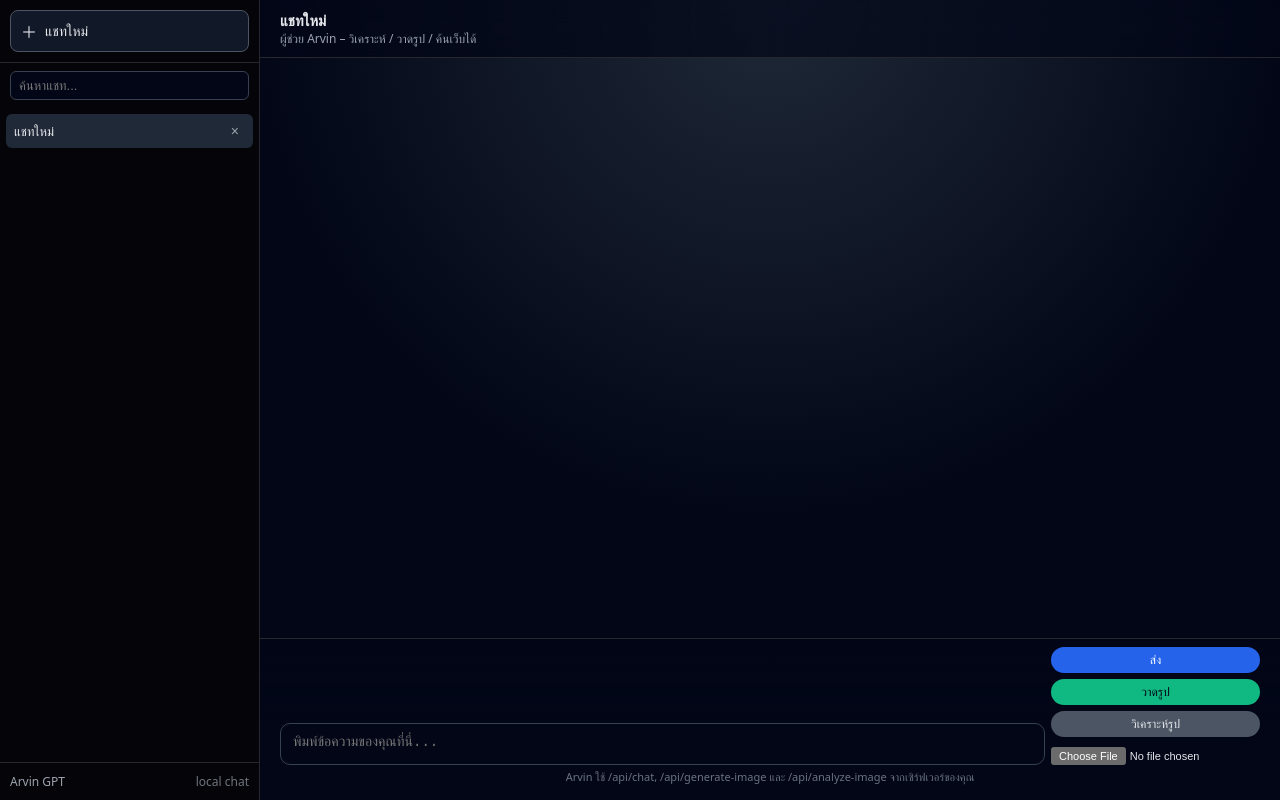
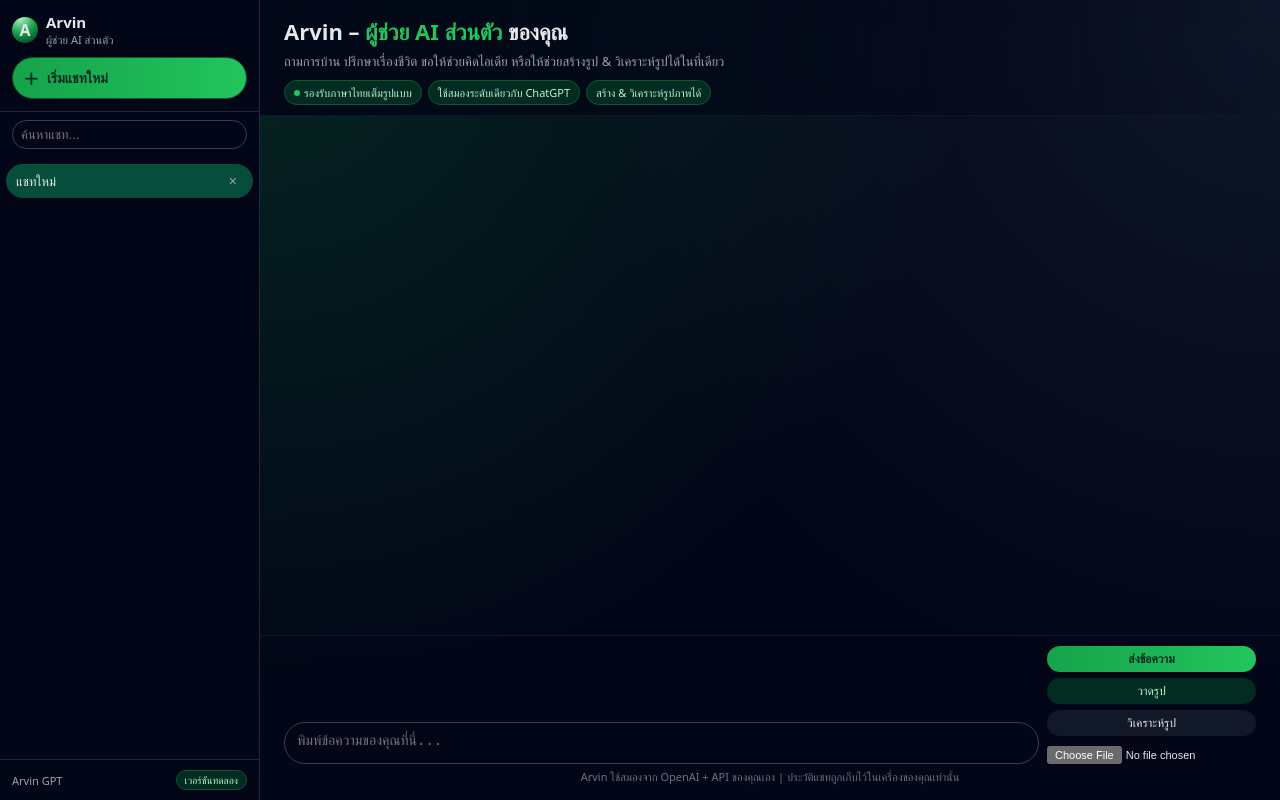
Before and after one commit to Chanakan01/Arvin, a website: page public/index.html in a window 1280 px wide. Drawn offline with Linux system fonts and the light colour scheme.

Commit message:
Update index.html

```diff
--- a/public/index.html
+++ b/public/index.html
@@ -2,7 +2,7 @@
 <html lang="th">
 <head>
   <meta charset="UTF-8" />
-  <title>Arvin GPT Chat</title>
+  <title>Arvin – ผู้ช่วย AI ส่วนตัวของคุณ</title>
   <style>
     :root {
       color-scheme: dark;
@@ -15,34 +15,77 @@
     body {
       margin: 0;
       font-family: system-ui, -apple-system, BlinkMacSystemFont, "Segoe UI", sans-serif;
-      background: #050509;
+      background: radial-gradient(circle at top left, #16a34a33 0, #020617 40%, #020617 100%);
       color: #e5e7eb;
       height: 100vh;
       display: flex;
     }
 
+    /* ====== สีหลักโทนเขียว ====== */
+    :root {
+      --green-main: #22c55e;   /* เขียวปุ่มหลัก */
+      --green-soft: #4ade80;   /* เขียวสว่าง */
+      --green-chip: #15803d;   /* เขียวป้าย */
+      --border-dark: #1f2937;
+      --bg-deep: #020617;
+      --bg-card: #050816;
+      --bg-bubble-user: #16a34a;
+      --bg-bubble-bot: #020617;
+    }
+
     /* ====== Sidebar ====== */
     .sidebar {
       width: 260px;
-      background: #050509;
-      border-right: 1px solid #27272f;
+      background: linear-gradient(to bottom, #020617, #020617, #020617);
+      border-right: 1px solid var(--border-dark);
       display: flex;
       flex-direction: column;
     }
 
     .sidebar-top {
-      padding: 10px;
-      border-bottom: 1px solid #27272f;
+      padding: 12px;
+      border-bottom: 1px solid var(--border-dark);
+    }
+
+    .brand-row {
+      display: flex;
+      align-items: center;
+      gap: 8px;
+      margin-bottom: 10px;
+    }
+
+    .brand-logo {
+      width: 26px;
+      height: 26px;
+      border-radius: 999px;
+      background: radial-gradient(circle at 30% 0, #bbf7d0, #16a34a, #022c22);
+      display: flex;
+      align-items: center;
+      justify-content: center;
+      font-size: 16px;
+      font-weight: 700;
+      color: #e5e7eb;
+    }
+
+    .brand-text-main {
+      font-size: 15px;
+      font-weight: 600;
+    }
+
+    .brand-text-sub {
+      font-size: 11px;
+      color: #9ca3af;
     }
 
     .new-chat-btn {
       width: 100%;
       padding: 8px 10px;
-      border-radius: 8px;
-      border: 1px solid #4b5563;
-      background: #111827;
-      color: #e5e7eb;
+      border-radius: 999px;
+      border: 1px solid #14532d;
+      background: linear-gradient(to right, #16a34a, #22c55e);
+      color: #022c22;
       font-size: 14px;
+      font-weight: 600;
       display: flex;
       align-items: center;
       gap: 8px;
@@ -54,13 +97,13 @@
     }
 
     .sidebar-search {
-      padding: 8px 10px;
+      padding: 8px 12px;
     }
 
     .sidebar-search input {
       width: 100%;
       padding: 6px 8px;
-      border-radius: 6px;
+      border-radius: 999px;
       border: 1px solid #374151;
       background: #020617;
       color: #e5e7eb;
@@ -75,9 +118,9 @@
     }
 
     .conversation-item {
-      padding: 8px 8px;
-      margin: 2px 0;
-      border-radius: 6px;
+      padding: 8px 10px;
+      margin: 3px 0;
+      border-radius: 999px;
       font-size: 13px;
       cursor: pointer;
       color: #e5e7eb;
@@ -87,11 +130,11 @@
     }
 
     .conversation-item:hover {
-      background: #111827;
+      background: #020617;
     }
 
     .conversation-item.active {
-      background: #1f2937;
+      background: #064e3b;
     }
 
     .conversation-item .title {
@@ -110,13 +153,22 @@
     }
 
     .sidebar-bottom {
-      border-top: 1px solid #27272f;
-      padding: 10px;
-      font-size: 12px;
+      border-top: 1px solid var(--border-dark);
+      padding: 10px 12px;
+      font-size: 11px;
       color: #9ca3af;
       display: flex;
       align-items: center;
       justify-content: space-between;
+    }
+
+    .pill {
+      padding: 2px 8px;
+      border-radius: 999px;
+      background: #022c22;
+      border: 1px solid #14532d;
+      color: #bbf7d0;
+      font-size: 10px;
     }
 
     /* ====== Main chat area ====== */
@@ -124,32 +176,63 @@
       flex: 1;
       display: flex;
       flex-direction: column;
-      background: radial-gradient(circle at top, #1f2937 0, #020617 55%, #020617 100%);
+      background:
+        radial-gradient(circle at top left, #16a34a33 0, transparent 55%),
+        radial-gradient(circle at top right, #0f172a, #020617 55%);
     }
 
     .chat-header {
-      padding: 10px 20px;
-      border-bottom: 1px solid #27272f;
-      display: flex;
-      justify-content: space-between;
-      align-items: center;
-      backdrop-filter: blur(12px);
-      background: linear-gradient(to right, #020617cc, #02061799);
+      padding: 16px 24px 10px;
+      border-bottom: 1px solid #0f172a;
+      background: linear-gradient(to right, #020617ee, #020617aa, #02061700);
+      backdrop-filter: blur(14px);
     }
 
-    .chat-header-title {
-      font-size: 15px;
-      font-weight: 600;
+    .hero-title {
+      font-size: 22px;
+      font-weight: 700;
     }
 
-    .chat-header-sub {
-      font-size: 12px;
+    .hero-title span {
+      color: var(--green-main);
+    }
+
+    .hero-subtitle {
+      margin-top: 6px;
+      font-size: 13px;
       color: #9ca3af;
+      max-width: 560px;
+    }
+
+    .header-chips {
+      margin-top: 10px;
+      display: flex;
+      flex-wrap: wrap;
+      gap: 6px;
+      font-size: 11px;
+    }
+
+    .chip {
+      padding: 4px 9px;
+      border-radius: 999px;
+      border: 1px solid #14532d;
+      background: #022c22;
+      color: #bbf7d0;
+      display: inline-flex;
+      align-items: center;
+      gap: 4px;
+    }
+
+    .chip-dot {
+      width: 6px;
+      height: 6px;
+      border-radius: 999px;
+      background: #22c55e;
     }
 
     .messages {
       flex: 1;
-      padding: 16px 20px 100px;
+      padding: 18px 24px 120px;
       overflow-y: auto;
     }
 
@@ -164,28 +247,30 @@
 
     .message-bubble {
       padding: 8px 12px;
-      border-radius: 14px;
+      border-radius: 18px;
       max-width: 720px;
-      line-height: 1.5;
+      line-height: 1.6;
       white-space: pre-wrap;
       font-size: 14px;
+      box-shadow: 0 0 0 0 transparent;
     }
 
     .message-row.user .message-bubble {
-      background: #2563eb;
-      color: #ffffff;
-      border-bottom-right-radius: 4px;
+      background: var(--bg-bubble-user);
+      color: #ecfdf5;
+      border-bottom-right-radius: 6px;
     }
 
     .message-row.bot .message-bubble {
-      background: #111827;
+      background: var(--bg-bubble-bot);
       color: #e5e7eb;
-      border-bottom-left-radius: 4px;
+      border: 1px solid #111827;
+      border-bottom-left-radius: 6px;
     }
 
     .message-bubble img {
       max-width: 100%;
-      border-radius: 10px;
+      border-radius: 12px;
       display: block;
     }
 
@@ -204,20 +289,21 @@
       text-align: right;
     }
 
-    /* ====== Input area ====== */
+    /* ====== Input area (โทนเขียว) ====== */
     .input-wrapper {
       position: fixed;
       left: 260px;
       right: 0;
       bottom: 0;
-      padding: 8px 20px 16px;
-      background: linear-gradient(to top, #020617, #020617f0, #02061700);
-      border-top: 1px solid #27272f;
+      padding: 10px 24px 16px;
+      background:
+        linear-gradient(to top, #020617, #020617f2, #02061700);
+      border-top: 1px solid #0f172a;
     }
 
     .input-area {
       display: flex;
-      gap: 6px;
+      gap: 8px;
       align-items: flex-end;
     }
 
@@ -227,7 +313,7 @@
       min-height: 42px;
       max-height: 120px;
       padding: 10px 12px;
-      border-radius: 10px;
+      border-radius: 999px;
       border: 1px solid #374151;
       background: #020617;
       color: #e5e7eb;
@@ -244,25 +330,28 @@
     .input-buttons button {
       border-radius: 999px;
       border: none;
-      padding: 6px 10px;
+      padding: 6px 12px;
       font-size: 12px;
       cursor: pointer;
       white-space: nowrap;
     }
 
     .btn-send {
-      background: #2563eb;
-      color: #ffffff;
+      background: linear-gradient(to right, #16a34a, #22c55e);
+      color: #022c22;
+      font-weight: 600;
     }
 
     .btn-draw {
-      background: #10b981;
-      color: #020617;
+      background: #022c22;
+      color: #bbf7d0;
+      border: 1px solid #14532d;
     }
 
     .btn-analyze {
-      background: #4b5563;
+      background: #111827;
       color: #e5e7eb;
+      border: 1px solid #374151;
     }
 
     .file-input {
@@ -277,7 +366,7 @@
     }
 
     .input-helper {
-      margin-top: 4px;
+      margin-top: 5px;
       font-size: 11px;
       color: #6b7280;
       text-align: center;
@@ -287,7 +376,6 @@
       opacity: 0.6;
       cursor: default;
     }
-
     textarea:disabled {
       opacity: 0.7;
     }
@@ -306,9 +394,16 @@
   <!-- Sidebar -->
   <aside class="sidebar">
     <div class="sidebar-top">
+      <div class="brand-row">
+        <div class="brand-logo">A</div>
+        <div>
+          <div class="brand-text-main">Arvin</div>
+          <div class="brand-text-sub">ผู้ช่วย AI ส่วนตัว</div>
+        </div>
+      </div>
       <button class="new-chat-btn" id="new-chat-btn">
         <span class="icon">＋</span>
-        <span>แชทใหม่</span>
+        <span>เริ่มแชทใหม่</span>
       </button>
     </div>
 
@@ -320,7 +415,7 @@
 
     <div class="sidebar-bottom">
       <span>Arvin GPT</span>
-      <span style="opacity:.7;">local chat</span>
+      <span class="pill">เวอร์ชันทดลอง</span>
     </div>
   </aside>
 
@@ -328,20 +423,29 @@
   <div class="chat-wrapper">
     <header class="chat-header">
       <div>
-        <div class="chat-header-title" id="chat-header-title">แชทใหม่</div>
-        <div class="chat-header-sub">ผู้ช่วย Arvin – วิเคราะห์ / วาดรูป / ค้นเว็บได้</div>
+        <div class="hero-title">
+          Arvin – <span>ผู้ช่วย AI ส่วนตัว</span> ของคุณ
+        </div>
+        <div class="hero-subtitle">
+          ถามการบ้าน ปรึกษาเรื่องชีวิต ขอให้ช่วยคิดไอเดีย หรือให้ช่วยสร้างรูป & วิเคราะห์รูปได้ในที่เดียว
+        </div>
+        <div class="header-chips">
+          <div class="chip"><span class="chip-dot"></span><span>รองรับภาษาไทยเต็มรูปแบบ</span></div>
+          <div class="chip"><span>ใช้สมองระดับเดียวกับ ChatGPT</span></div>
+          <div class="chip"><span>สร้าง & วิเคราะห์รูปภาพได้</span></div>
+        </div>
       </div>
     </header>
 
     <main class="messages" id="messages"></main>
   </div>
 
-  <!-- Input area (fixed bottom) -->
+  <!-- Input area -->
   <div class="input-wrapper">
     <form class="input-area" id="chat-form">
       <textarea id="user-input" rows="1" placeholder="พิมพ์ข้อความของคุณที่นี่..."></textarea>
       <div class="input-buttons">
-        <button type="submit" class="btn-send">ส่ง</button>
+        <button type="submit" class="btn-send">ส่งข้อความ</button>
         <button type="button" id="draw-btn" class="btn-draw">วาดรูป</button>
         <button type="button" id="analyze-btn" class="btn-analyze">วิเคราะห์รูป</button>
         <div class="file-input">
@@ -350,12 +454,12 @@
       </div>
     </form>
     <div class="input-helper">
-      Arvin ใช้ /api/chat, /api/generate-image และ /api/analyze-image จากเซิร์ฟเวอร์ของคุณ
+      Arvin ใช้สมองจาก OpenAI + API ของคุณเอง | ประวัติแชทถูกเก็บไว้ในเครื่องของคุณเท่านั้น
     </div>
   </div>
 
   <script>
-    // ====== ตัวแปรและ state ======
+    /* ---------- ตัวจัดการแชท / ห้องแชท (เหมือนเวอร์ชันก่อน) ---------- */
     const messagesEl = document.getElementById("messages");
     const form = document.getElementById("chat-form");
     const input = document.getElementById("user-input");
@@ -364,16 +468,12 @@
     const imageInput = document.getElementById("image-input");
     const newChatBtn = document.getElementById("new-chat-btn");
     const convoListEl = document.getElementById("conversation-list");
-    const chatHeaderTitle = document.getElementById("chat-header-title");
     const searchInput = document.getElementById("search-input");
 
     const STORAGE_KEY = "arvin_conversations_v1";
-
-    // โครงสร้าง: [{ id, title, messages: [{role, type, content}] }]
     let conversations = [];
     let currentConversationId = null;
 
-    // ====== LocalStorage ======
     function loadConversations() {
       try {
         const raw = localStorage.getItem(STORAGE_KEY);
@@ -394,11 +494,7 @@
 
     function createNewConversation() {
       const id = Date.now().toString();
-      const convo = {
-        id,
-        title: "แชทใหม่",
-        messages: [],
-      };
+      const convo = { id, title: "แชทใหม่", messages: [] };
       conversations.unshift(convo);
       currentConversationId = id;
       saveConversations();
@@ -422,7 +518,6 @@
       convo.title = t || "แชทใหม่";
     }
 
-    // ====== UI Helpers ======
     function clearMessagesUI() {
       messagesEl.innerHTML = "";
     }
@@ -484,9 +579,6 @@
       clearMessagesUI();
       const convo = getCurrentConversation();
       if (!convo) return;
-
-      chatHeaderTitle.textContent = convo.title || "แชทใหม่";
-
       for (const msg of convo.messages) {
         if (msg.type === "image") {
           addImageMessage(msg.content, msg.role);
@@ -556,7 +648,6 @@
         .map((m) => ({ role: m.role, content: m.content }));
     }
 
-    // ====== API Calls ======
     async function callChatAPI() {
       const text = input.value.trim();
       if (!text) return;
@@ -693,7 +784,7 @@
       reader.readAsDataURL(file);
     }
 
-    // ====== Events ======
+    // Events
     form.addEventListener("submit", (e) => {
       e.preventDefault();
       callChatAPI();
@@ -715,13 +806,12 @@
       renderConversationList();
     });
 
-    // auto resize textarea
     input.addEventListener("input", () => {
       input.style.height = "auto";
       input.style.height = Math.min(input.scrollHeight, 120) + "px";
     });
 
-    // ====== Init ======
+    // Init
     (function init() {
       conversations = loadConversations();
       if (!conversations.length) {
```
